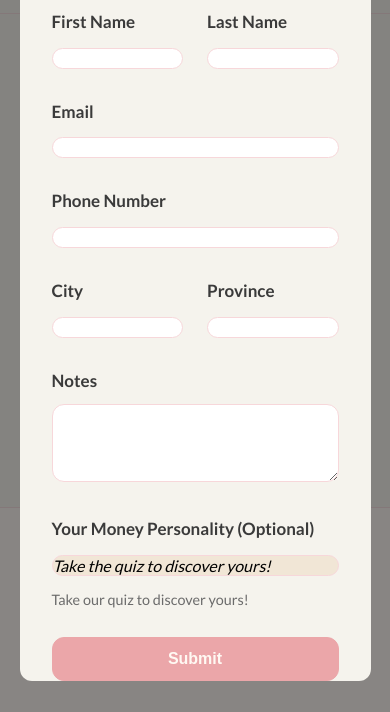
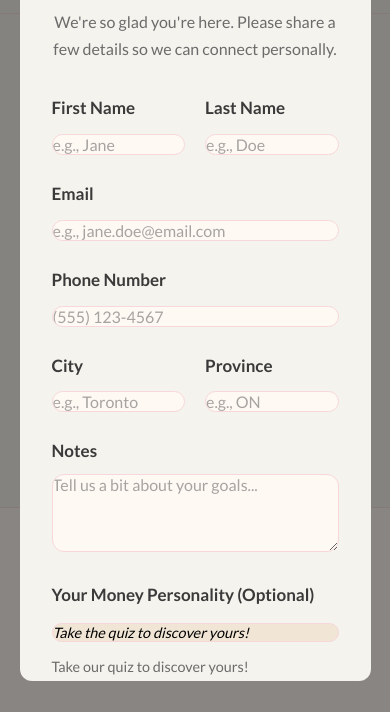
Before and after one commit to wenjiali/polishbloom, a plain HTML site: page bloom-circles.html in a window 390 px wide. Both pictures are taken after a click on the link "Join a Bloom Circle". Shown: the part 4780-5492 px from the top of the page. Drawn offline with Linux system fonts and the light colour scheme; grey boxes are pictures that could not be loaded.

Commit message:
Refine contact forms across Bloom Circles, Rainbow Cashflow, and index pages by adding placeholder text for better user guidance and enhancing the layout with a new header section. Update CSS for improved styling and responsiveness of form elements, ensuring a more engaging user experience.

```diff
--- a/assets/css/style.css
+++ b/assets/css/style.css
@@ -1382,13 +1382,27 @@ footer {
     color: var(--color-text);
 }
 
+.form-header {
+    text-align: center;
+    margin-bottom: 2rem;
+}
+.form-header h2 {
+    margin: 0 0 0.5rem 0;
+}
+.form-header p {
+    font-size: 1rem;
+    color: var(--color-text-light);
+    max-width: 350px;
+    margin: 0 auto;
+}
+
 #contact-modal-title {
     margin: 0 0 var(--space-6) 0;
     text-align: center;
 }
 
 .form-group {
-    margin-bottom: var(--space-6);
+    margin-bottom: 1.25rem;
 }
 
 .form-group label {
@@ -1406,6 +1420,7 @@ footer {
     font-size: 1rem;
     font-family: var(--font-family-sans);
     transition: var(--transition);
+    background-color: var(--color-ivory-white);
 }
 .form-group input:focus,
 .form-group textarea:focus {
@@ -1414,9 +1429,16 @@ footer {
     box-shadow: 0 0 0 3px color-mix(in srgb, var(--color-primary) 20%, transparent);
 }
 
+.form-group input::placeholder,
+.form-group textarea::placeholder {
+    color: var(--color-text-light);
+    opacity: 0.6;
+}
+
 .form-group input[readonly] {
     background-color: var(--color-champagne-beige);
     font-style: italic;
+    font-size: 0.9rem;
 }
 
 .form-group small {
@@ -1429,11 +1451,12 @@ footer {
 .form-row {
     display: grid;
     grid-template-columns: 1fr 1fr;
-    gap: var(--space-6);
+    gap: 1.25rem;
 }
 
 #contact-form button {
     width: 100%;
+    margin-top: 1rem;
 }
 
 #form-success-message {
--- a/bloom-circles.html
+++ b/bloom-circles.html
@@ -124,39 +124,42 @@
     <div id="contact-modal" class="contact-modal-overlay hidden">
         <div class="contact-modal-content">
             <button id="close-contact-btn" class="contact-close-button">&times;</button>
-            <h2 id="contact-modal-title">Get in Touch</h2>
+            <div class="form-header">
+                <h2 id="contact-modal-title">Get in Touch</h2>
+                <p>We're so glad you're here. Please share a few details so we can connect personally.</p>
+            </div>
             <form id="contact-form">
                 <div class="form-row">
                     <div class="form-group">
                         <label for="first-name">First Name</label>
-                        <input type="text" id="first-name" name="first-name" required>
+                        <input type="text" id="first-name" name="first-name" placeholder="e.g., Jane" required>
                     </div>
                     <div class="form-group">
                         <label for="last-name">Last Name</label>
-                        <input type="text" id="last-name" name="last-name" required>
+                        <input type="text" id="last-name" name="last-name" placeholder="e.g., Doe" required>
                     </div>
                 </div>
                 <div class="form-group">
                     <label for="email">Email</label>
-                    <input type="email" id="email" name="email" required>
+                    <input type="email" id="email" name="email" placeholder="e.g., jane.doe@email.com" required>
                 </div>
                 <div class="form-group">
                     <label for="phone">Phone Number</label>
-                    <input type="tel" id="phone" name="phone">
+                    <input type="tel" id="phone" name="phone" placeholder="(555) 123-4567">
                 </div>
                  <div class="form-row">
                     <div class="form-group">
                         <label for="city">City</label>
-                        <input type="text" id="city" name="city">
+                        <input type="text" id="city" name="city" placeholder="e.g., Toronto">
                     </div>
                     <div class="form-group">
                         <label for="province">Province</label>
-                        <input type="text" id="province" name="province">
+                        <input type="text" id="province" name="province" placeholder="e.g., ON">
                     </div>
                 </div>
                 <div class="form-group">
                     <label for="notes">Notes</label>
-                    <textarea id="notes" name="notes" rows="4"></textarea>
+                    <textarea id="notes" name="notes" rows="4" placeholder="Tell us a bit about your goals..."></textarea>
                 </div>
                 <div class="form-group">
                     <label for="money-personality">Your Money Personality (Optional)</label>
```
Also changed, not shown: index.html (+11 -8 lines), rainbow-cashflow.html (+11 -8 lines).
